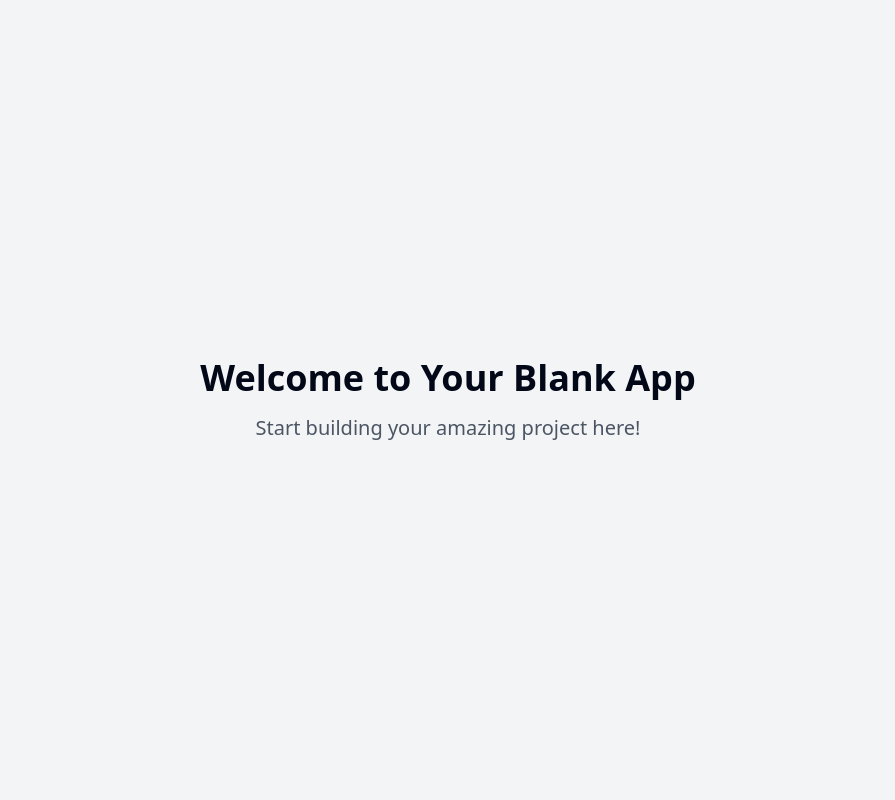
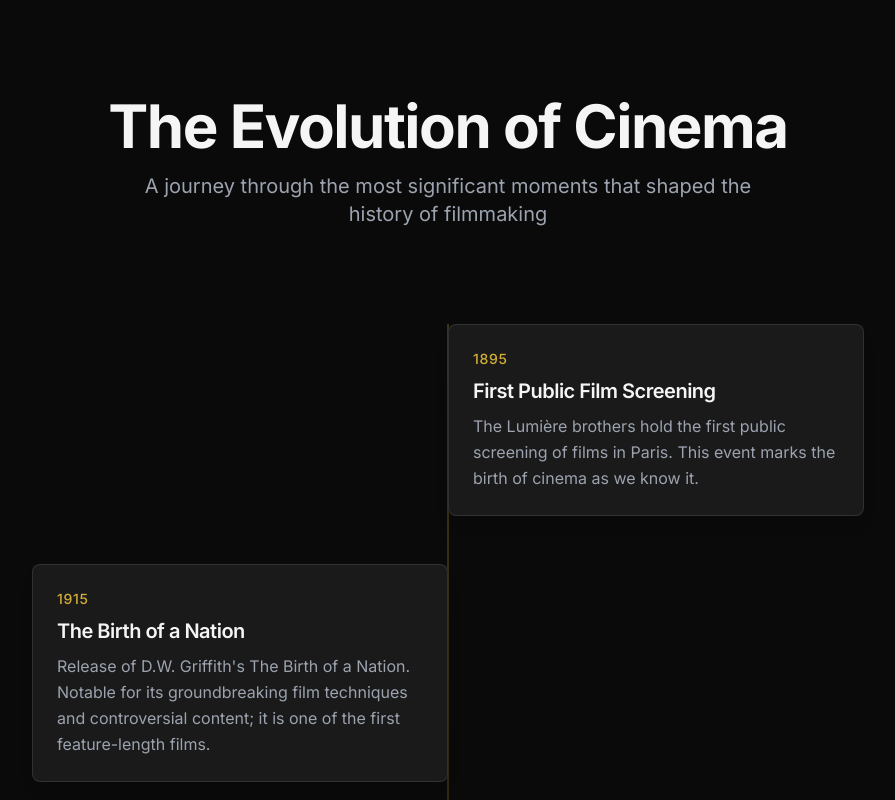
Before and after one commit to zivanest/cinematic-timeline-journey, a React (Vite) app: page / in a window 1280 px wide. Shown: the top 800 px of the page, without its empty margins (192-1087 px from the left). Built offline with nearby package versions, Linux system fonts and the light colour scheme.

Commit message:
Add cinematic timeline webpage
This commit adds a webpage displaying a cinematic timeline with key events in film history from 1895 to the 2020s.  The timeline includes descriptions for each event.

```diff
--- a/package.json
+++ b/package.json
@@ -45,6 +45,7 @@
     "cmdk": "^1.0.0",
     "date-fns": "^3.6.0",
     "embla-carousel-react": "^8.3.0",
+    "framer-motion": "^12.4.4",
     "input-otp": "^1.2.4",
     "lucide-react": "^0.462.0",
     "next-themes": "^0.3.0",
--- /dev/null
+++ b/src/components/TimelineCard.tsx
@@ -0,0 +1,28 @@
+
+import { motion } from "framer-motion";
+
+interface TimelineCardProps {
+  year: string;
+  event: string;
+  description: string;
+}
+
+export const TimelineCard = ({ year, event, description }: TimelineCardProps) => {
+  return (
+    <motion.div
+      initial={{ opacity: 0, y: 20 }}
+      whileInView={{ opacity: 1, y: 0 }}
+      viewport={{ once: true }}
+      transition={{ duration: 0.5 }}
+      className="timeline-card"
+    >
+      <div className="flex flex-col gap-2">
+        <span className="text-primary text-sm font-medium tracking-wider">
+          {year}
+        </span>
+        <h3 className="text-xl font-semibold tracking-tight">{event}</h3>
+        <p className="text-gray-400 leading-relaxed">{description}</p>
+      </div>
+    </motion.div>
+  );
+};
--- a/src/index.css
+++ b/src/index.css
@@ -1,101 +1,49 @@
+
+@import url('https://fonts.googleapis.com/css2?family=Inter:wght@300;400;500;600;700&display=swap');
+
 @tailwind base;
 @tailwind components;
 @tailwind utilities;
 
 @layer base {
   :root {
-    --background: 0 0% 100%;
-    --foreground: 222.2 84% 4.9%;
-
-    --card: 0 0% 100%;
-    --card-foreground: 222.2 84% 4.9%;
-
-    --popover: 0 0% 100%;
-    --popover-foreground: 222.2 84% 4.9%;
-
-    --primary: 222.2 47.4% 11.2%;
-    --primary-foreground: 210 40% 98%;
-
-    --secondary: 210 40% 96.1%;
-    --secondary-foreground: 222.2 47.4% 11.2%;
-
-    --muted: 210 40% 96.1%;
-    --muted-foreground: 215.4 16.3% 46.9%;
-
-    --accent: 210 40% 96.1%;
-    --accent-foreground: 222.2 47.4% 11.2%;
-
-    --destructive: 0 84.2% 60.2%;
-    --destructive-foreground: 210 40% 98%;
-
-    --border: 214.3 31.8% 91.4%;
-    --input: 214.3 31.8% 91.4%;
-    --ring: 222.2 84% 4.9%;
-
-    --radius: 0.5rem;
-
-    --sidebar-background: 0 0% 98%;
-
-    --sidebar-foreground: 240 5.3% 26.1%;
-
-    --sidebar-primary: 240 5.9% 10%;
-
-    --sidebar-primary-foreground: 0 0% 98%;
-
-    --sidebar-accent: 240 4.8% 95.9%;
-
-    --sidebar-accent-foreground: 240 5.9% 10%;
-
-    --sidebar-border: 220 13% 91%;
-
-    --sidebar-ring: 217.2 91.2% 59.8%;
+    --background: 0 0% 4%;
+    --foreground: 0 0% 96%;
+    --border: 0 0% 15%;
+    --input: 0 0% 15%;
+    --ring: 0 0% 83.9%;
   }
 
-  .dark {
-    --background: 222.2 84% 4.9%;
-    --foreground: 210 40% 98%;
-
-    --card: 222.2 84% 4.9%;
-    --card-foreground: 210 40% 98%;
-
-    --popover: 222.2 84% 4.9%;
-    --popover-foreground: 210 40% 98%;
-
-    --primary: 210 40% 98%;
-    --primary-foreground: 222.2 47.4% 11.2%;
-
-    --secondary: 217.2 32.6% 17.5%;
-    --secondary-foreground: 210 40% 98%;
-
-    --muted: 217.2 32.6% 17.5%;
-    --muted-foreground: 215 20.2% 65.1%;
-
-    --accent: 217.2 32.6% 17.5%;
-    --accent-foreground: 210 40% 98%;
-
-    --destructive: 0 62.8% 30.6%;
-    --destructive-foreground: 210 40% 98%;
-
-    --border: 217.2 32.6% 17.5%;
-    --input: 217.2 32.6% 17.5%;
-    --ring: 212.7 26.8% 83.9%;
-    --sidebar-background: 240 5.9% 10%;
-    --sidebar-foreground: 240 4.8% 95.9%;
-    --sidebar-primary: 224.3 76.3% 48%;
-    --sidebar-primary-foreground: 0 0% 100%;
-    --sidebar-accent: 240 3.7% 15.9%;
-    --sidebar-accent-foreground: 240 4.8% 95.9%;
-    --sidebar-border: 240 3.7% 15.9%;
-    --sidebar-ring: 217.2 91.2% 59.8%;
-  }
-}
-
-@layer base {
   * {
     @apply border-border;
   }
 
   body {
-    @apply bg-background text-foreground;
+    @apply bg-[#0A0A0A] text-[#F5F5F5] antialiased font-['Inter'];
+  }
+
+  ::-webkit-scrollbar {
+    @apply w-2;
+  }
+
+  ::-webkit-scrollbar-track {
+    @apply bg-secondary;
+  }
+
+  ::-webkit-scrollbar-thumb {
+    @apply bg-primary/50 rounded-full hover:bg-primary/70 transition-colors;
   }
 }
+
+.timeline-card {
+  @apply relative p-6 bg-secondary rounded-lg border border-white/10 shadow-lg backdrop-blur-sm;
+  transition: transform 0.3s ease, box-shadow 0.3s ease;
+}
+
+.timeline-card:hover {
+  @apply transform -translate-y-1 shadow-xl border-primary/30;
+}
+
+.glass-effect {
+  @apply backdrop-blur-sm bg-white/5 border border-white/10;
+}
--- a/src/pages/Index.tsx
+++ b/src/pages/Index.tsx
@@ -1,11 +1,106 @@
-// Update this page (the content is just a fallback if you fail to update the page)
+
+import { motion } from "framer-motion";
+import { TimelineCard } from "@/components/TimelineCard";
+
+const timelineData = [
+  {
+    year: "1895",
+    event: "First Public Film Screening",
+    description:
+      "The Lumière brothers hold the first public screening of films in Paris. This event marks the birth of cinema as we know it.",
+  },
+  {
+    year: "1915",
+    event: "The Birth of a Nation",
+    description:
+      "Release of D.W. Griffith's The Birth of a Nation. Notable for its groundbreaking film techniques and controversial content; it is one of the first feature-length films.",
+  },
+  {
+    year: "1927",
+    event: "The Jazz Singer",
+    description:
+      "The release of The Jazz Singer, the first feature-length 'talkie.' This film revolutionized the industry by integrating synchronized sound, leading to the decline of silent films.",
+  },
+  {
+    year: "1939",
+    event: "The Wizard of Oz",
+    description:
+      "The release of The Wizard of Oz, one of the first full-color films using Technicolor. This film showcased the power of color in storytelling, making it visually stunning and beloved.",
+  },
+  {
+    year: "1950s",
+    event: "The Rise of Television",
+    description:
+      "Television becomes popular, impacting movie attendance. Many film studios begin to adapt by creating new formats and genres to attract audiences back to theaters.",
+  },
+  {
+    year: "1977",
+    event: "Star Wars",
+    description:
+      "Release of Star Wars, directed by George Lucas. This film revolutionized special effects and merchandising, becoming a cultural phenomenon.",
+  },
+  {
+    year: "1995",
+    event: "First Fully Computer-Generated Feature Film",
+    description:
+      "Release of Toy Story, the first entirely CGI animated film. This marked a new era in animation, paving the way for future animated films.",
+  },
+  {
+    year: "2000s",
+    event: "The Rise of Streaming Platforms",
+    description:
+      "The emergence of platforms like Netflix and Hulu. Streaming changes how audiences access and consume films, leading to new distribution models.",
+  },
+  {
+    year: "2020s",
+    event: "The Impact of the Pandemic on Cinema",
+    description:
+      "The COVID-19 pandemic forces theaters to close, and studios release films directly to streaming services. This event accelerates the trend toward streaming and digital releases, reshaping the film industry.",
+  },
+];
 
 const Index = () => {
   return (
-    <div className="min-h-screen flex items-center justify-center bg-gray-100">
-      <div className="text-center">
-        <h1 className="text-4xl font-bold mb-4">Welcome to Your Blank App</h1>
-        <p className="text-xl text-gray-600">Start building your amazing project here!</p>
+    <div className="min-h-screen w-full bg-[#0A0A0A] overflow-x-hidden">
+      <div className="container mx-auto px-4 py-16 md:py-24">
+        <motion.div
+          initial={{ opacity: 0, y: -20 }}
+          animate={{ opacity: 1, y: 0 }}
+          transition={{ duration: 0.6 }}
+          className="text-center mb-16 md:mb-24"
+        >
+          <h1 className="text-4xl md:text-6xl font-bold mb-4 tracking-tight">
+            The Evolution of Cinema
+          </h1>
+          <p className="text-gray-400 text-lg md:text-xl max-w-2xl mx-auto">
+            A journey through the most significant moments that shaped the history
+            of filmmaking
+          </p>
+        </motion.div>
+
+        <div className="max-w-4xl mx-auto">
+          <div className="relative">
+            <div className="absolute left-1/2 transform -translate-x-1/2 h-full w-px bg-gradient-to-b from-primary/50 via-primary/20 to-transparent" />
+            <div className="space-y-12">
+              {timelineData.map((item, index) => (
+                <div
+                  key={item.year}
+                  className={`flex flex-col ${
+                    index % 2 === 0 ? "md:items-end" : "md:items-start"
+                  }`}
+                >
+                  <div
+                    className={`relative md:w-[calc(50%-2rem)] ${
+                      index % 2 === 0 ? "md:mr-8" : "md:ml-8"
+                    }`}
+                  >
+                    <TimelineCard {...item} />
+                  </div>
+                </div>
+              ))}
+            </div>
+          </div>
+        </div>
       </div>
     </div>
   );
--- a/tailwind.config.ts
+++ b/tailwind.config.ts
@@ -1,3 +1,4 @@
+
 import type { Config } from "tailwindcss";
 
 export default {
@@ -12,85 +13,52 @@ export default {
   theme: {
     container: {
       center: true,
-			padding: '2rem',
+      padding: "2rem",
       screens: {
-				'2xl': '1400px'
-			}
+        "2xl": "1400px",
+      },
     },
     extend: {
       colors: {
-				border: 'hsl(var(--border))',
-				input: 'hsl(var(--input))',
-				ring: 'hsl(var(--ring))',
-				background: 'hsl(var(--background))',
-				foreground: 'hsl(var(--foreground))',
+        border: "hsl(var(--border))",
+        input: "hsl(var(--input))",
+        ring: "hsl(var(--ring))",
+        background: "hsl(var(--background))",
+        foreground: "hsl(var(--foreground))",
         primary: {
-					DEFAULT: 'hsl(var(--primary))',
-					foreground: 'hsl(var(--primary-foreground))'
+          DEFAULT: "#D4AF37",
+          foreground: "#0A0A0A",
         },
         secondary: {
-					DEFAULT: 'hsl(var(--secondary))',
-					foreground: 'hsl(var(--secondary-foreground))'
+          DEFAULT: "#1A1A1A",
+          foreground: "#F5F5F5",
         },
-				destructive: {
-					DEFAULT: 'hsl(var(--destructive))',
-					foreground: 'hsl(var(--destructive-foreground))'
-				},
-				muted: {
-					DEFAULT: 'hsl(var(--muted))',
-					foreground: 'hsl(var(--muted-foreground))'
-				},
-				accent: {
-					DEFAULT: 'hsl(var(--accent))',
-					foreground: 'hsl(var(--accent-foreground))'
-				},
-				popover: {
-					DEFAULT: 'hsl(var(--popover))',
-					foreground: 'hsl(var(--popover-foreground))'
-				},
-				card: {
-					DEFAULT: 'hsl(var(--card))',
-					foreground: 'hsl(var(--card-foreground))'
-				},
-				sidebar: {
-					DEFAULT: 'hsl(var(--sidebar-background))',
-					foreground: 'hsl(var(--sidebar-foreground))',
-					primary: 'hsl(var(--sidebar-primary))',
-					'primary-foreground': 'hsl(var(--sidebar-primary-foreground))',
-					accent: 'hsl(var(--sidebar-accent))',
-					'accent-foreground': 'hsl(var(--sidebar-accent-foreground))',
-					border: 'hsl(var(--sidebar-border))',
-					ring: 'hsl(var(--sidebar-ring))'
-				}
-			},
-			borderRadius: {
-				lg: 'var(--radius)',
-				md: 'calc(var(--radius) - 2px)',
-				sm: 'calc(var(--radius) - 4px)'
       },
       keyframes: {
-				'accordion-down': {
-					from: {
-						height: '0'
+        "fade-up": {
+          "0%": {
+            opacity: "0",
+            transform: "translateY(20px)",
           },
-					to: {
-						height: 'var(--radix-accordion-content-height)'
-					}
+          "100%": {
+            opacity: "1",
+            transform: "translateY(0)",
           },
-				'accordion-up': {
-					from: {
-						height: 'var(--radix-accordion-content-height)'
         },
-					to: {
-						height: '0'
-					}
-				}
+        "fade-in": {
+          "0%": {
+            opacity: "0",
+          },
+          "100%": {
+            opacity: "1",
+          },
+        },
       },
       animation: {
-				'accordion-down': 'accordion-down 0.2s ease-out',
-				'accordion-up': 'accordion-up 0.2s ease-out'
-			}
-		}
+        "fade-up": "fade-up 0.5s ease-out",
+        "fade-in": "fade-in 0.3s ease-out",
+      },
+    },
   },
   plugins: [require("tailwindcss-animate")],
 } satisfies Config;
```
Also changed, not shown: 1 other file (tests, documents, lock files or other folders). Lines whose indentation alone changed are shown as unchanged.
